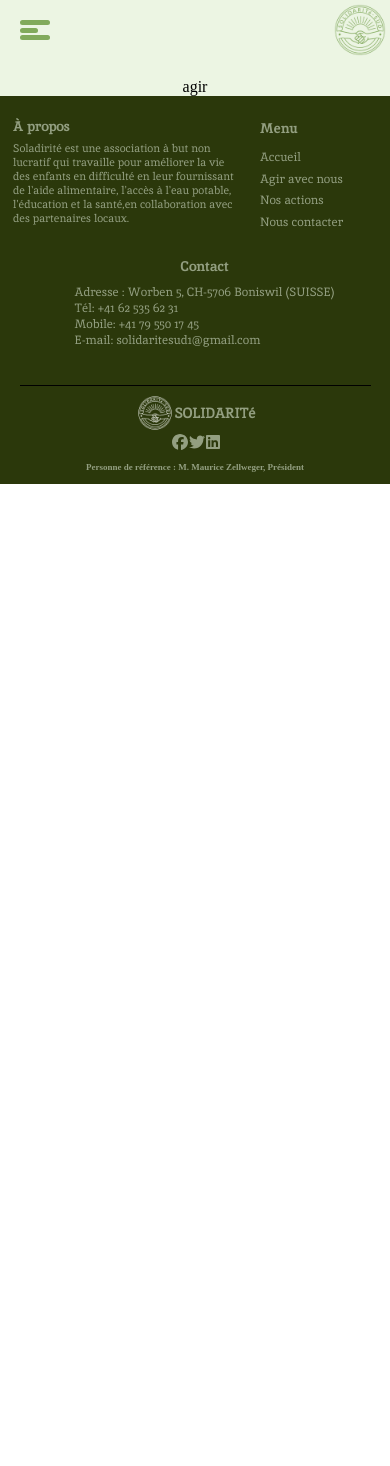
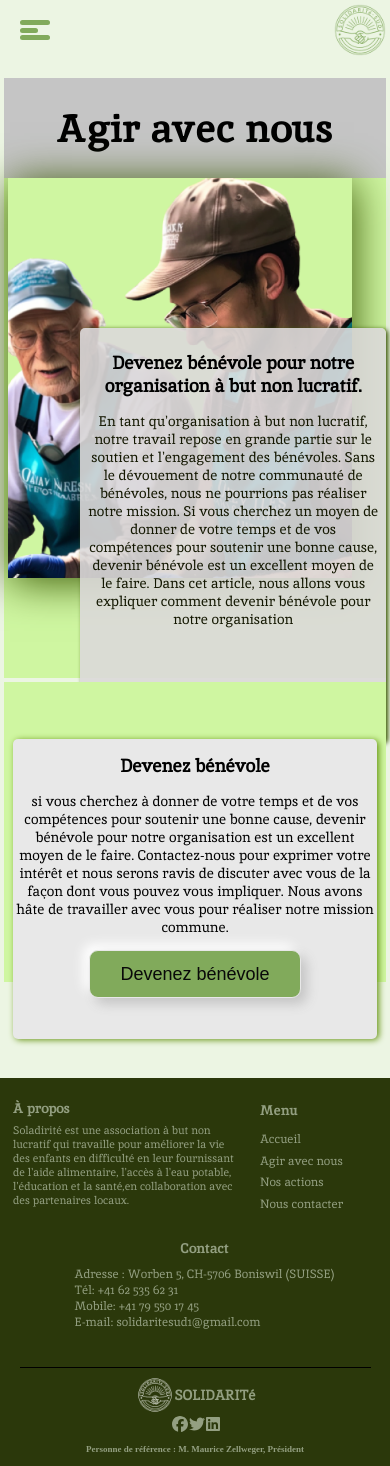
Before and after one commit to slimanej4c/sud, a Next.js app: page /agir in a window 390 px wide. Before the commit the page ends 844 px from the top, so only its background shows below. Built offline with nearby package versions, Linux system fonts and the light colour scheme.

Commit message:
add part71

```diff
--- /dev/null
+++ b/components/Benevole_part1.js
@@ -0,0 +1,50 @@
+import React from 'react'
+import { connect } from 'react-redux'
+
+export const Benevole_part1 = (props) => {
+
+    const benevole_text=[{"FR":{title:"Agir avec nous","intro":"En tant qu'organisation à but non lucratif, notre travail repose en grande partie sur le soutien et l'engagement des bénévoles. Sans le dévouement de notre communauté de bénévoles, nous ne pourrions pas réaliser notre mission. Si vous cherchez un moyen de donner de votre temps et de vos compétences pour soutenir une bonne cause, devenir bénévole est un excellent moyen de le faire. Dans cet article, nous allons vous expliquer comment devenir bénévole pour notre organisation",
+"intro_title":"Devenez bénévole pour notre organisation à but non lucratif.","intro_title2":"Devenez bénévole","intro2":" si vous cherchez à donner de votre temps et de vos compétences pour soutenir une bonne cause, devenir bénévole pour notre organisation est un excellent moyen de le faire. Contactez-nous pour exprimer votre intérêt et nous serons ravis de discuter avec vous de la façon dont vous pouvez vous impliquer. Nous avons hâte de travailler avec vous pour réaliser notre mission commune.",
+}}]
+  return (
+    <div className='d-part1'>
+      <div  className='d-part1-0'>
+             <div  className='d-part1-title'>
+                 <h1 className='h'> {benevole_text[0]["FR"].title}</h1>
+             </div>
+      </div>
+      <div className='d-part1-1'>
+          <div className='d-part1-1-1'>
+
+
+          </div>
+            <div className='d-part1-1-2'>
+
+            <h1> {benevole_text[0]["FR"].intro_title}</h1>
+                <p>{benevole_text[0]["FR"].intro}</p>
+
+
+            </div>
+
+       </div>
+       <div className='d-part1-2'>
+       <div className='d-part1-2-1'>
+
+            <h1> {benevole_text[0]["FR"].intro_title2}</h1>
+                <p>{benevole_text[0]["FR"].intro2}</p>
+                <button> Devenez bénévole
+                </button>
+            </div>
+
+
+       </div>
+
+    </div>
+  )
+}
+
+const mapStateToProps = (state) => ({})
+
+const mapDispatchToProps = {}
+
+export default connect(mapStateToProps, mapDispatchToProps)(Benevole_part1)
--- a/components/Footer.js
+++ b/components/Footer.js
@@ -62,8 +62,8 @@ const link_array = [
 ];
   return (
 
-    <footer class="footer">
-    <div class="footer-top">
+    <footer className="footer">
+    <div className="footer-top">
       <div className='footer-top-1'>
         <div className='footer-description'>
 
@@ -73,11 +73,11 @@ const link_array = [
             </div>
 
         </div>
-        <nav class="footer-menu">
+        <nav className="footer-menu">
                 <h1>{info["Menu"][props.langue]}</h1>
                 <ul>
                   {link_array[0][props.langue].map((item) => (
-                    <li>
+                    <li key={item.to}>
                       <Link className="footer-nav-link" href={item.to} onClick={() => clicked()}>
                         {item.title}
                       </Link>
@@ -92,7 +92,7 @@ const link_array = [
 
         <div className='footer-top-2'>
 
-        <div class="footer-coordone">
+        <div className="footer-coordone">
               <h1>{info["Contact"][props.langue]}</h1>
                 <ul>
                   <li>Adresse : Worben 5, CH-5706 Boniswil (SUISSE)</li>
@@ -105,13 +105,13 @@ const link_array = [
         </div>
       </div>
       <hr></hr>
-      <div class="footer-bottom">
+      <div className="footer-bottom">
       <div className='footer-logo-title'>
-                  <div class="footer-logo">
+                  <div className="footer-logo">
 
 
                   </div>
-                  <div class="footer-title">
+                  <div className="footer-title">
                             <h2>SOLIDARITé</h2>
                     </div>
 
--- a/package.json
+++ b/package.json
@@ -13,6 +13,7 @@
     "@fortawesome/free-brands-svg-icons": "^6.4.0",
     "@fortawesome/free-solid-svg-icons": "^6.4.0",
     "@fortawesome/react-fontawesome": "^0.2.0",
+    "@react-leaflet/core": "^2.1.0",
     "@reduxjs/toolkit": "^1.9.3",
     "@types/node": "18.15.11",
     "@types/react": "18.0.33",
@@ -21,10 +22,12 @@
     "eslint-config-next": "13.3.0",
     "framer-motion": "^10.11.2",
     "js-cookie": "^3.0.1",
+    "leaflet": "^1.9.3",
     "next": "13.3.0",
     "react": "18.2.0",
     "react-dom": "18.2.0",
     "react-intersection-observer": "^9.4.3",
+    "react-leaflet": "^4.2.1",
     "react-redux": "^8.0.5",
     "react-responsive": "^9.0.2",
     "react-router": "^6.10.0",
--- a/pages/_app.tsx
+++ b/pages/_app.tsx
@@ -9,6 +9,8 @@ import '../styles/home-part3.css'
 import '../styles/home-part4.css'
 import '../styles/footer.css'
 import '../styles/contact.css'
+import '../styles/agir.css'
+import '../styles/benevole_part1.css'
 import { Provider } from 'react-redux';
 import  { store }  from '../Redux/store';
 
--- a/pages/agir.js
+++ b/pages/agir.js
@@ -1,10 +1,19 @@
 import React from 'react'
 import { connect } from 'react-redux'
 import Layout from '../hocs/Layout'
+
+import Benevole_part1 from '../components/Benevole_part1'
 export const agir = (props) => {
   return (
     <Layout>
-    <div>agir</div>
+    <div  className='agir-container'>
+             <section className='devenir-benevole'>
+
+                  <Benevole_part1 />
+
+             </section>
+
+      </div>
 
     </Layout>
   )
--- a/styles/Layout.css
+++ b/styles/Layout.css
@@ -128,7 +128,7 @@ body {
     }
 
     .radio-input .label input:checked + .check {
-      color:rgb(254, 254, 254);
+      color:rgb(2, 0, 0);
       box-shadow: 3px 3px 6px rgba(0, 0, 0, 0.5),
        -1px -1px 4px rgba(255, 255, 255, 0.5),
        inset 3px 3px 6px rgba(0, 0, 0, 0.5),
@@ -327,7 +327,7 @@ body {
       display: flex;
       position: fixed;
       width: 60%;
-      height:700px;
+      height:100%;
       margin-top:0%;
 
       left: 0%;
--- /dev/null
+++ b/styles/agir.css
@@ -0,0 +1,21 @@
+.agir-container{
+    display: flex;
+    width: 100%;
+    height: 1000px;
+    background-color: var(--mather-color);
+    flex-direction: column;
+
+    align-items: center;
+}
+
+.devenir-benevole{
+    display: flex;
+    width: 100%;
+    height: 1000px;
+    background-color: var(--mather-color);
+    flex-direction: column;
+    justify-content: center;
+    align-items: center;
+
+
+}
--- /dev/null
+++ b/styles/benevole_part1.css
@@ -0,0 +1,209 @@
+.d-part1{
+    display: flex;
+width: 90%;
+height: 1000px;
+flex-direction: column;
+
+
+align-items: center;
+flex-direction: column;
+
+
+}
+.d-part1-0{
+    width: 100%;
+    height:20%;
+    display: flex;
+
+
+justify-content: center;
+align-items: center;
+}
+.d-part1-1{
+    display: flex;
+    justify-content: center;
+    align-items: center;
+    width: 100%;
+    height: 50%;
+    justify-content: center;
+align-items: center;
+background-color: rgb(207, 246, 161);
+position: relative;
+
+}
+.d-part1-2{
+    display: flex;
+    justify-content: center;
+    align-items: center;
+    width: 100%;
+    height: 30%;
+    justify-content: center;
+    margin-top: 1%;
+align-items: center;
+background-color: rgb(207, 246, 161);
+position: relative;
+
+}
+.d-part1-title{
+    display: flex;
+    width: 100%;
+
+    display: flex;
+
+
+justify-content:center;
+
+}
+.d-part1-title h1{
+
+   font-size: 70px;
+   font-family:inika_bold;
+}
+
+
+
+.d-part1-1-1{
+  position: absolute;
+   width: 40%;
+   height: 80%;
+   background-image:url("/static/images/benevole1.png" );
+   background-size: cover;
+background-position: center center;
+top: -10%;
+left: 10%;
+box-shadow: 2px 4px 40px 0px rgb(57, 87, 2);
+}
+.d-part1-1-2{
+
+    position: absolute;
+    width: 35%;
+    height: 80%;
+    background-color: var(--mather-color);
+    top: 5%;
+   left: 40%;
+    border-radius: 5px;
+    box-shadow: 2px 4px 40px 0px rgb(57, 87, 2);
+    text-align: center;
+    padding: 2%;
+    font-family:inika_reg;
+}
+.d-part1-2-1{
+
+
+    width: 35%;
+    height: 100%;
+    background-color: #e8e8e8;
+
+    border-radius: 5px;
+    box-shadow: 2px 4px 40px 0px rgb(98, 115, 64);
+    text-align: center;
+
+    font-family:inika_reg;
+}
+.d-part1-1-2 h1{
+   color: black;
+   font-size: 25px;
+
+
+
+}
+.d-part1-1-2 p{
+    color: rgb(19, 23, 1);
+
+
+ }
+ .d-part1-2 button {
+    color: #090909;
+    padding: 0.7em 1.7em;
+    font-size: 18px;
+    border-radius: 0.5em;
+    background: var( --devenir_bene_button);
+    border: 1px solid #e8e8e8;
+    transition: all .3s;
+    box-shadow: 6px 6px 12px #c5c5c5,
+                -6px -6px 12px #ffffff;
+   }
+
+   button:active {
+    color: #666;
+    box-shadow: inset 4px 4px 12px #c5c5c5,
+                inset -4px -4px 12px #ffffff;
+   }
+@media screen and (max-width:700px) {
+    .d-part1{
+
+        height: 1000px;
+
+        width: 98%;
+
+        }
+    .d-part1-0{
+        width: 100%;
+        height: 10%;
+        display: flex;
+
+      background-color: #c5c5c5;
+    justify-content: center;
+    align-items: center;
+    }
+
+    .d-part1-1{
+       flex-direction: column;
+
+    }
+
+
+.d-part1-1-1{
+    position: absolute;
+     width: 90%;
+     height:80%;
+     background-image:url("/static/images/benevole1.png" );
+     background-size: cover;
+  background-position: center center;
+  top: 0%;
+  right: 18%;
+  left: 1%;
+  box-shadow: 2px 4px 40px 0px rgb(57, 87, 2);
+  }
+  .d-part1-1-2{
+
+      position: absolute;
+      width: 76%;
+      height: 80%;
+      background-color: rgba(220, 218, 218, 0.9);
+      box-shadow: 2px 1px 4px 0px rgb(57, 87, 2);
+      top: 30%;
+      bottom: 0%;
+      left: 20%;
+
+  }
+  .d-part1-2-1{
+
+
+    width: 95%;
+    margin-top: 30%;
+    box-shadow: 2px 1px 6px 0px rgb(103, 148, 20);
+}
+
+  .d-part1-title h1{
+
+    font-size: 40px;
+
+ }
+ .d-part1-1-2 h1{
+     font-size: 18px;
+ }
+ .d-part1-1-2 p{
+    font-size: 14px;
+ }
+ .d-part1-2 h1{
+    font-size: 18px;
+ }
+ .d-part1-2 p{
+    font-size: 14px;
+}
+}
+@media screen and (max-width:450px) {
+
+
+}
--- a/styles/globals.css
+++ b/styles/globals.css
@@ -7,7 +7,8 @@
  --navbar_mobile_click:#81AA5B;
  --mather-color:#ecf5e3;
 
- --title-color:#916f58;
+
+ --title-color:#FF6B09;
  --aprops-color:#1e1e1e ;
 
 
@@ -18,6 +19,10 @@
 
  --event-font-big-title-color:#20221c;
  --event-bg-text:#b0c093;
+
+
+ --devenir_bene_button:#81AA5B;
+
 
  --footer-color:#2b380b;
  --footer-shadow-color:#090600;
```
Also changed, not shown: pages/actions.js (+24 -0 lines), public/static/sections/Agir_section1.js (added, +14 -0 lines), pages/index.tsx (indentation only), public/static/images/benevole1.png (added), 1 other file (tests, documents, lock files or other folders).
